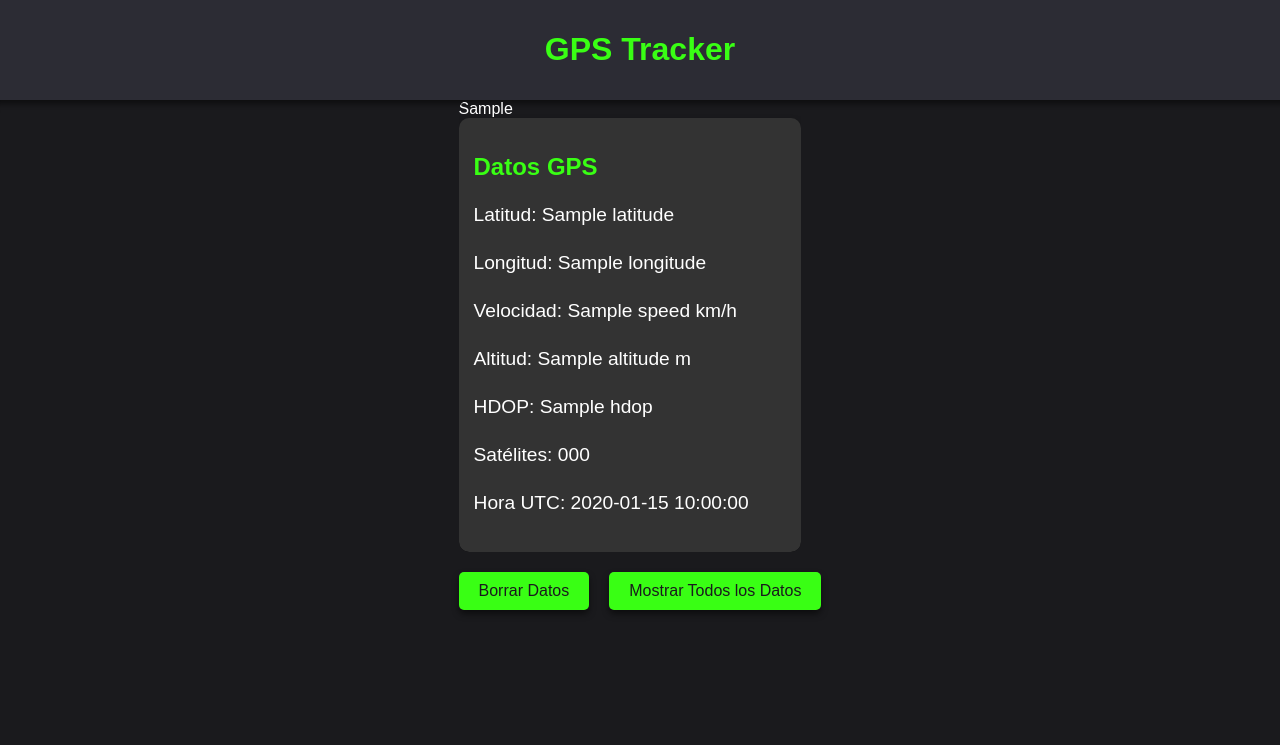
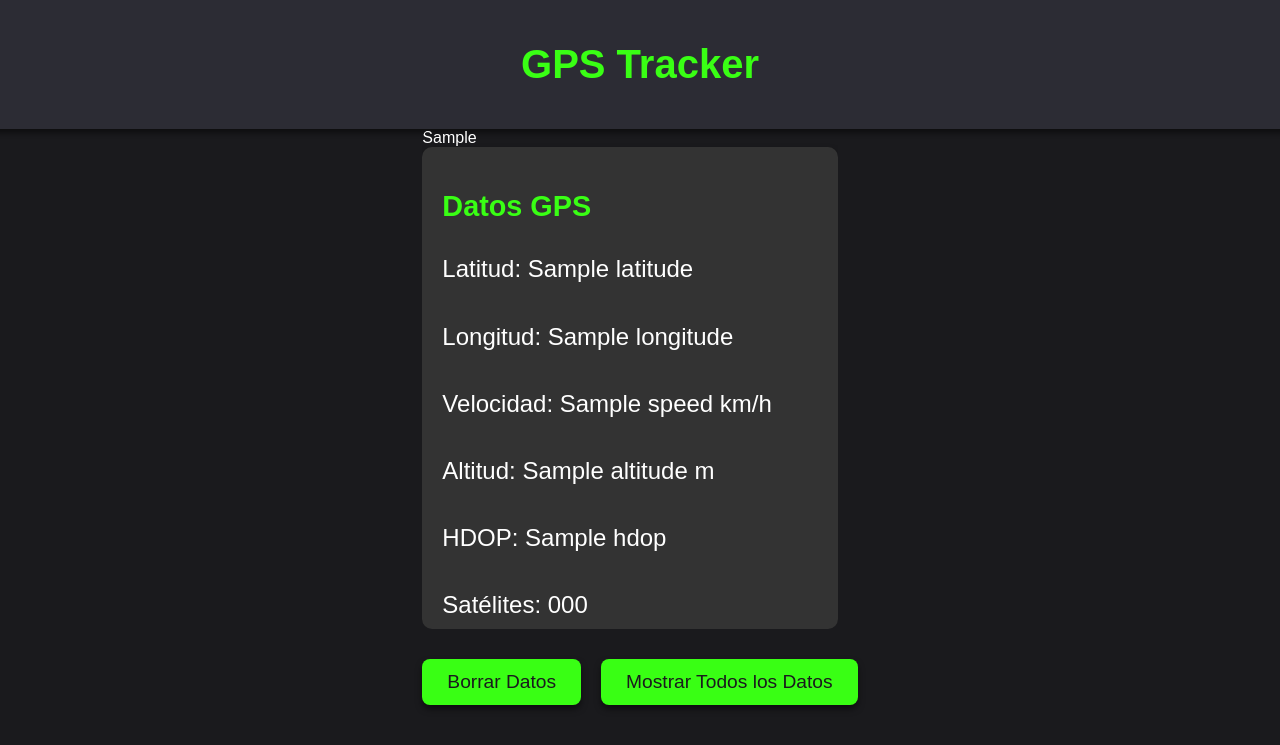
Before and after one commit to raymundosoto/App-web-Tracker-GPS-con-ESP32-y-modulo-NEO-6M-0-001-en-flask-y-mapas-de-Folium-, a Flask app: template templates/index.html in a window 1280 px wide. Shown: the top 745 px of the page. Run offline with Flask 2, Linux system fonts and the light colour scheme; the template is opened without the code that fills it: most values are stand-ins (such as "Sample title", 1, 10 or a date in 2020).

Commit message:
Update styles.css

```diff
--- a/static/styles.css
+++ b/static/styles.css
@@ -11,7 +11,7 @@ body {
 
 header {
     background-color: #2c2c34;
-    padding: 10px;
+    padding: 15px;
     width: 100%;
     text-align: center;
     box-shadow: 0px 4px 6px rgba(0, 0, 0, 0.5);
@@ -19,14 +19,14 @@ header {
 
 h1 {
     color: #39ff14;
-    font-size: 2em;
+    font-size: 2.5em;  /* Tamaño de letra aumentado */
 }
 
 .content {
     display: flex;
     justify-content: space-between;
     width: 80%;
-    margin-top: 20px;
+    margin-top: 30px;  /* Ajuste para mayor espacio entre mapa y datos */
 }
 
 .map-container {
@@ -34,38 +34,40 @@ h1 {
     margin-right: 20px;
     border-radius: 10px;
     overflow: hidden;
+    height: 500px;  /* Altura para el mapa */
 }
 
 .info-container {
     flex: 1;
     background-color: #333;
-    padding: 15px;
+    padding: 20px;
     border-radius: 10px;
     box-shadow: 0px 4px 6px rgba(0, 0, 0, 0.5);
 }
 
 h2 {
     color: #39ff14;
+    font-size: 1.8em;  /* Tamaño de letra aumentado */
 }
 
 p {
-    font-size: 1.2em;
-    line-height: 1.5;
+    font-size: 1.5em;  /* Aumentando el tamaño del texto */
+    line-height: 1.8;
 }
 
 .button-container {
-    margin-top: 20px;
+    margin-top: 30px;  /* Ajuste para botones más abajo */
     display: flex;
     gap: 20px;
 }
 
 button {
-    padding: 10px 20px;
+    padding: 12px 25px;
     border: none;
-    border-radius: 5px;
+    border-radius: 8px;
     background-color: #39ff14;
     color: #1a1a1d;
-    font-size: 1em;
+    font-size: 1.2em;  /* Botones más grandes */
     cursor: pointer;
     box-shadow: 0px 4px 6px rgba(0, 0, 0, 0.5);
     transition: transform 0.2s, background-color 0.2s;
@@ -74,5 +76,5 @@ button {
 button:hover {
     background-color: #2c2c34;
     color: #39ff14;
-    transform: scale(1.05);
+    transform: scale(1.1);
 }
```
